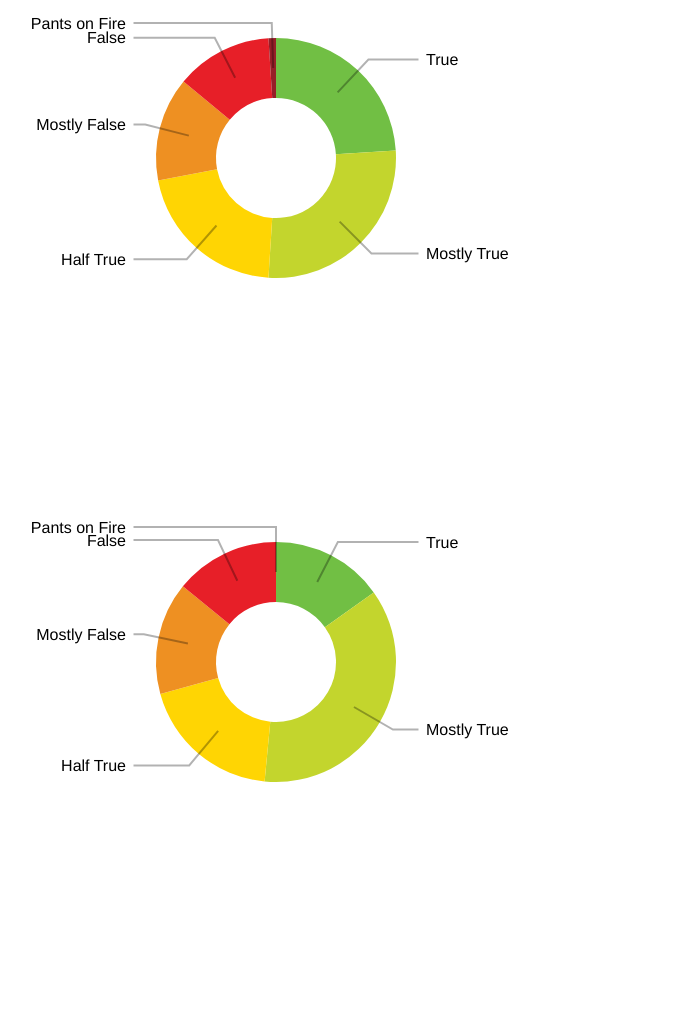
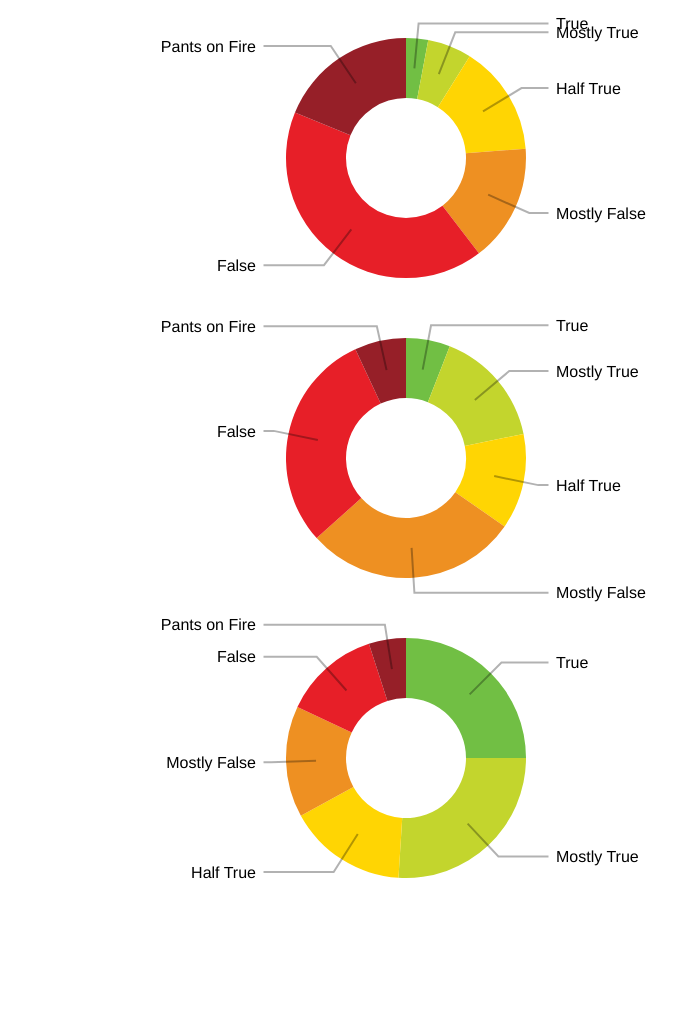
Before and after one commit to alicexue/money_matters, a plain HTML site: page index.html in a window 1280 px wide. Shown: the whole page, without its empty margins (2-679 px from the left). After the commit the page ends 912 px from the top, so only its background shows below. Drawn offline with nearby package versions, Linux system fonts and the light colour scheme.

Commit message:
shows multiple graphs and changes them on click (there's one extra graph for dems

```diff
--- a/index.html
+++ b/index.html
@@ -5,6 +5,12 @@
     <link rel="stylesheet" type="text/css" href="css/style.css">
   </head>
   <body>
+    <div id = "div0" style = "height:300px">
+    </div>
+    <div id = "div1" style = "height:300px">
+    </div>
+    <div id = "div2" style = "height:300px">
+    </div>
   </body>
   <script src="https://d3js.org/d3.v3.min.js" charset="utf-8"></script>
   <script src="index.js"></script>
--- a/index.js
+++ b/index.js
@@ -44,11 +44,10 @@ var repData = {
     }
 };
 
-var showingDems = true;
-var party = demData;
+var showingDems = false;
 
-var chart = function(data,newChart){
-    var svg = d3.select("body")
+var chart = function(index,data){
+    var svg = d3.select("#div" + index)
 	.append("svg")
 	.append("g")
 
@@ -77,14 +76,14 @@ var chart = function(data,newChart){
 	.innerRadius(radius * 0.9)
 	.outerRadius(radius * 0.9);
 
-    //svg.attr("transform", "translate(" + width / 2 + "," + height / 2 + ")");
-    svg.attr("transform", "translate(" + (radius+120) + "," + radius + ")");
+    svg.attr("transform", "translate(" + width / 2 + "," + height / 2 + ")");
 
     var key = function(d){ return d.data.label; };
 
     var color = d3.scale.ordinal()
 	.domain(["True", "Mostly True", "Half True", "Mostly False", "False", "Pants on Fire"])
 	.range(["#71BF44", "#C3D52D", "#FFD503", "#EE9022", "#E71F28", "#961F28"]);
+
     change(fillData(data));
 
     function fillData(data) {
@@ -95,23 +94,26 @@ var chart = function(data,newChart){
     };
 
     function changeParty() {
+	var divIndex = 0;
 	if (showingDems == true) {
 	    for (var candidate in repData) {
+		svg = d3.select("#div" + divIndex);
 		change(fillData(repData[candidate]));
+		divIndex++;
 	    }
 	    showingDems = false;
 	} else {
 	    for (var candidate in demData) {
+		svg = d3.select("#div" + divIndex);
 		change(fillData(demData[candidate]));
+		divIndex++;
 	    }
 	    showingDems = true;
 	}
     };
 
-
     d3.select("body")
 	.on("click", function(){
-	    console.log("clicked");
 	    changeParty();
 	});
 
@@ -209,13 +211,16 @@ var chart = function(data,newChart){
 
 
 function update() {
+    var divNum = 0;
     if (showingDems == true) {
 	for (var candidate in demData) {
-	    chart(demData[candidate]);
+	    chart(divNum,demData[candidate]);
+	    divNum++;
 	}
     } else {
 	for (var candidate in repData) {
-	    chart(repData[candidate]);
+	    chart(divNum,repData[candidate]);
+	    divNum++;
 	}
     }
 };
```
